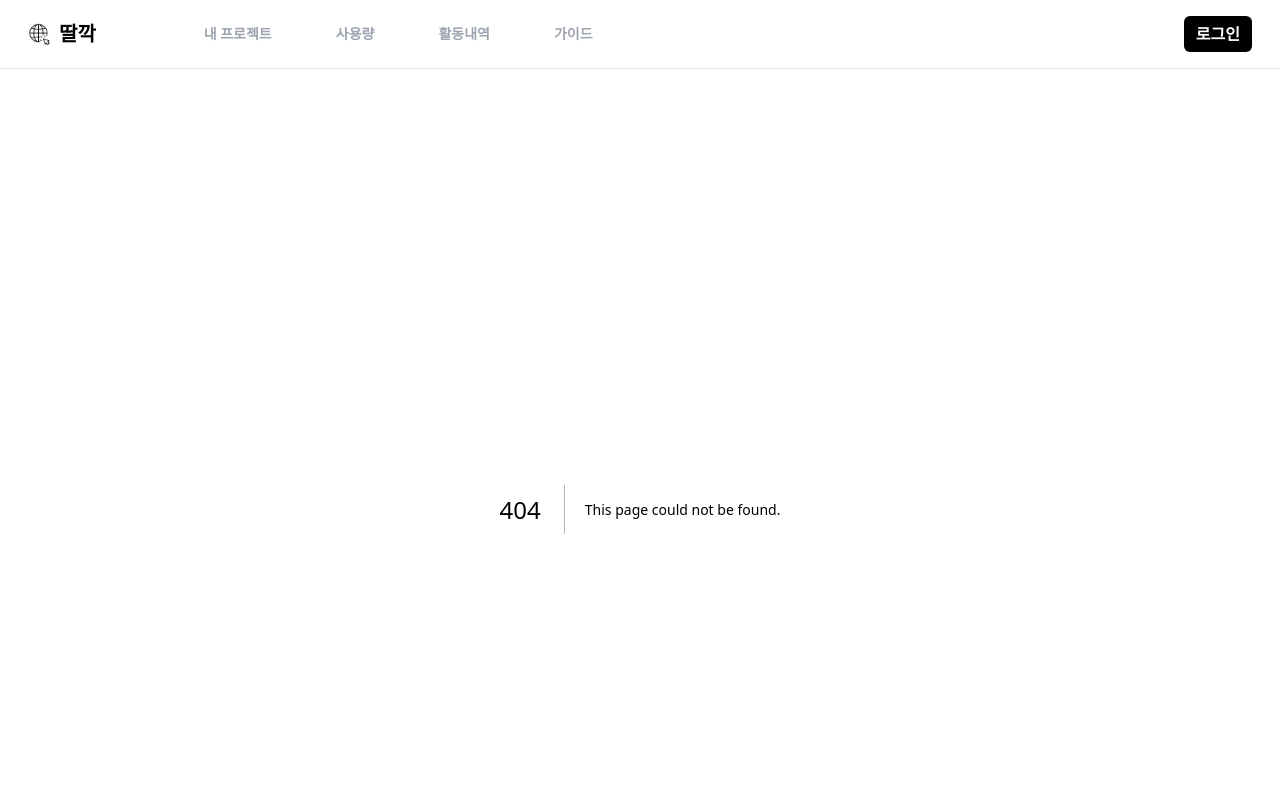
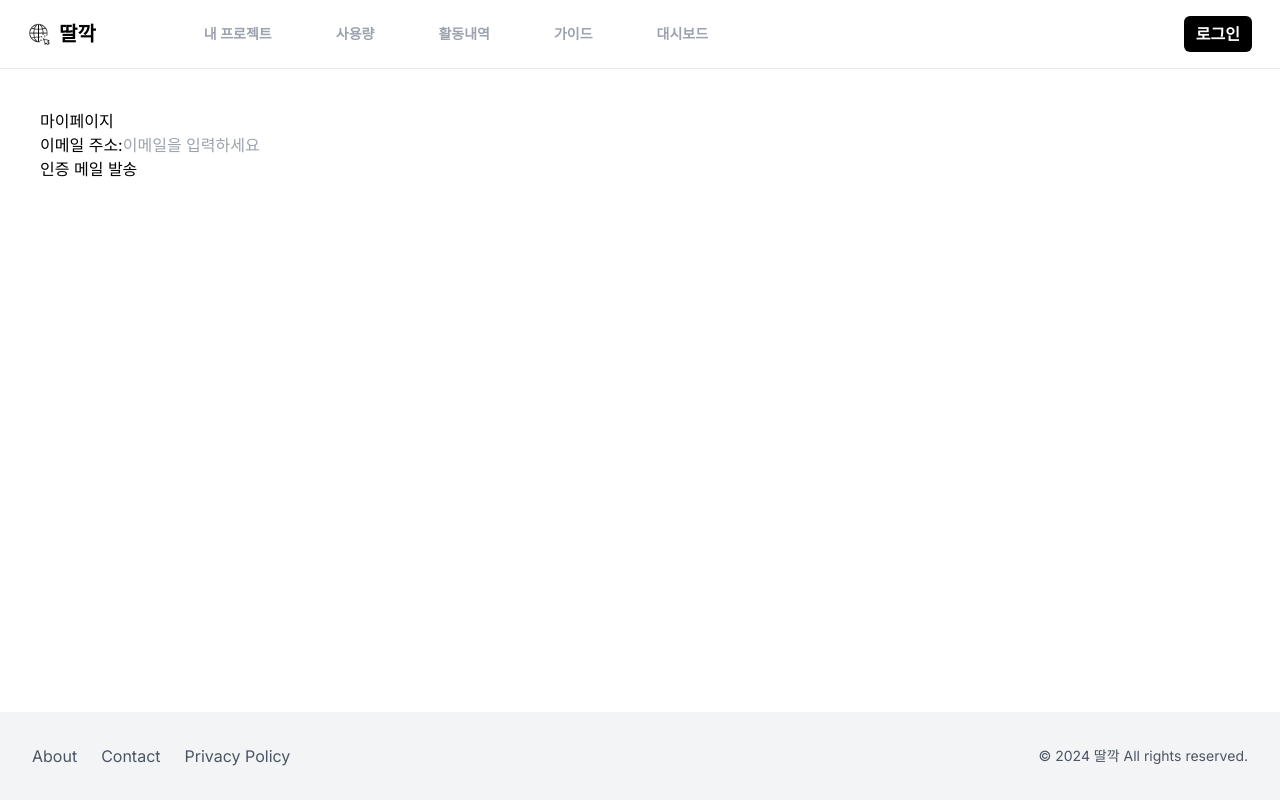
Before and after one commit to ttalkak/client, a Next.js app in the folder client/: page /mypage in a window 1280 px wide. Before the commit this address had no page. Shown: the top 800 px of the page. Built offline with nearby package versions, Linux system fonts and the light colour scheme.

Commit message:
feat: 마이페이지 작업 중

```diff
--- /dev/null
+++ b/client/src/app/dashboard/page.tsx
@@ -0,0 +1,9 @@
+"use client";
+
+export default function CallbackPage() {
+  return (
+    <>
+      <div>대시보드</div>
+    </>
+  )
+}
--- /dev/null
+++ b/client/src/app/mypage/page.tsx
@@ -0,0 +1,114 @@
+"use client";
+
+import { useState, useEffect, ChangeEvent } from "react";
+
+export default function CallbackPage() {
+  const [email, setEmail] = useState("");
+  const [isSent, setIsSent] = useState(false);
+  const [verificationCode, setVerificationCode] = useState("");
+  const [isVerified, setIsVerified] = useState(false);
+  const [timeLeft, setTimeLeft] = useState(300);
+
+  // 인증 유효 시간
+  useEffect(() => {
+    if (isSent && timeLeft > 0) {
+      const timer = setInterval(() => {
+        setTimeLeft(timeLeft - 1);
+      }, 1000);
+      return () => clearInterval(timer);
+    }
+  }, [isSent, timeLeft]);
+
+  const handleEmailChange = (e: ChangeEvent<HTMLInputElement>) => {
+    setEmail(e.target.value);
+  };
+
+  const handleCodeChange = (e: ChangeEvent<HTMLInputElement>) => {
+    setVerificationCode(e.target.value);
+  };
+
+  const sendVerificationEmail = async () => {
+    if (!email) {
+      return;
+    }
+
+    try {
+      const response = await fetch("/api/send-verification-email", {
+        method: "POST",
+        headers: {
+          "Content-Type": "application/json",
+        },
+        body: JSON.stringify({ email }),
+      });
+
+      if (response.ok) {
+        console.log("인증 메일 전송");
+        setIsSent(true);
+        setTimeLeft(300);
+      } else {
+        alert("메일 전송 실패");
+      }
+    } catch (error) {
+      console.error("Error", error);
+    }
+  };
+
+  const verifyCode = async () => {
+    try {
+      const response = await fetch("/api/verify-code", {
+        method: "POST",
+        headers: {
+          "Content-Type": "application/json",
+        },
+        body: JSON.stringify({ email, verificationCode }),
+      });
+
+      if (response.ok) {
+        alert("이메일 인증에 성공했습니다.");
+        setIsVerified(true);
+      } else {
+        alert("인증에 실패했습니다.");
+      }
+    } catch (error) {
+      console.error("Error", error);
+    }
+  };
+
+  return (
+    <div>
+      <h1>마이페이지</h1>
+
+      <div>
+        <label>이메일 주소:</label>
+        <input
+          type="email"
+          value={email}
+          onChange={handleEmailChange}
+          placeholder="이메일을 입력하세요"
+          disabled={isSent}
+        />
+      </div>
+
+      <button onClick={sendVerificationEmail} disabled={isSent}>
+        인증 메일 발송
+      </button>
+
+      {isSent && (
+        <>
+          <div>
+            <label>인증 코드:</label>
+            <input
+              type="text"
+              value={verificationCode}
+              onChange={handleCodeChange}
+              placeholder="인증 코드를 입력하세요"
+            />
+          </div>
+          <div>남은 시간: {Math.floor(timeLeft / 60)}분 {timeLeft % 60}초</div>
+          <button onClick={verifyCode}>인증</button>
+          {isVerified && <div>인증이 완료되었습니다!</div>}
+        </>
+      )}
+    </div>
+  );
+}
--- a/client/src/components/NavBar.tsx
+++ b/client/src/components/NavBar.tsx
@@ -13,6 +13,7 @@ const navItems = [
   { name: "사용량", path: routes.usage },
   { name: "활동내역", path: routes.activity },
   { name: "가이드", path: routes.guide },
+  { name: "대시보드", path: routes.dashboard },
 ];
 
 export default function NavBar() {
@@ -36,12 +37,15 @@ export default function NavBar() {
 
   const AuthButton = () =>
     isLogin ? (
+      <>
+        <Link href={routes.mypage}>마이페이지</Link>
         <button
           onClick={handleLogout}
           className="bg-black px-3 py-2 rounded-md font-bold text-white"
         >
           로그아웃
         </button>
+      </>
     ) : (
       <Link
         href={routes.login}
--- a/client/src/constants/routeURL.ts
+++ b/client/src/constants/routeURL.ts
@@ -6,4 +6,6 @@ export const routes = {
   activity: "/activity",
   guide: "/guide",
   login: "/login",
+  mypage: "/mypage",
+  dashboard: "/dashboard",
 };
```
Lines whose indentation alone changed are shown as unchanged.
